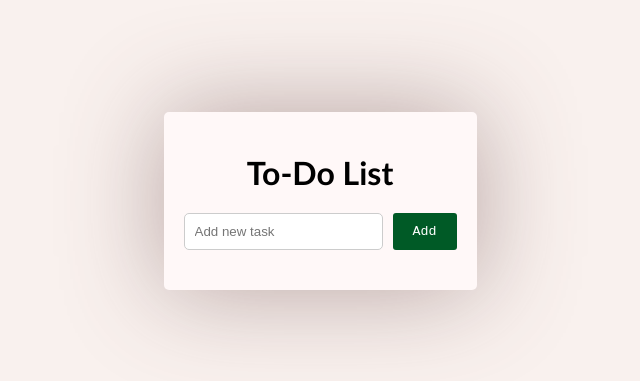
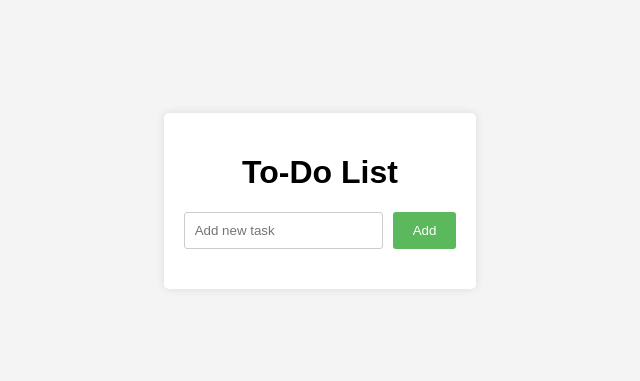
Before and after one commit to nitish-rAogopal/todoApp, a plain HTML site: page index.html in a window 1280 px wide. Shown: the part 199-580 px from the top of the page, without its empty margins (320-960 px from the left). Drawn offline with nearby package versions, Linux system fonts and the light colour scheme.

Commit message:
Description

```diff
--- a/style.css
+++ b/style.css
@@ -1,6 +1,6 @@
 body {
     font-family: Arial, sans-serif;
-    background-color: #f0ddd464;
+    background-color: #f4f4f4;
     display: flex;
     justify-content: center;
     align-items: center;
@@ -9,15 +9,14 @@ body {
 }
 
 .container {
-    background: rgb(255, 248, 248);
+    background: white;
     padding: 20px;
     border-radius: 5px;
-    box-shadow:  0 0 100px rgba(103, 69, 68, 0.45);
+    box-shadow: 0 0 10px rgba(0, 0, 0, 0.1);
 }
 
 h1 {
     text-align: center;
-    font-family: 'Trebuchet MS', 'Lucida Sans Unicode', 'Lucida Grande', 'Lucida Sans', Arial, sans-serif;
 }
 
 form {
@@ -30,18 +29,17 @@ input[type="text"] {
     width: 70%;
     padding: 10px;
     border: 1px solid #ccc;
-    border-radius: 5px;
+    border-radius: 3px;
 }
 
 button {
     padding: 10px 20px;
     border: none;
-    background-color: rgb(0, 90, 38);
+    background-color: #5cb85c;
     color: white;
     cursor: pointer;
     border-radius: 3px;
     margin-left: 10px;
-    font-family: monospace;
 }
 
 button:hover {
@@ -66,7 +64,7 @@ li span.done {
 }
 
 li button {
-    background-color: #700202;
+    background-color: #d9534f;
 }
 
 li button:hover {
```
Also changed, not shown: 1 other file.
